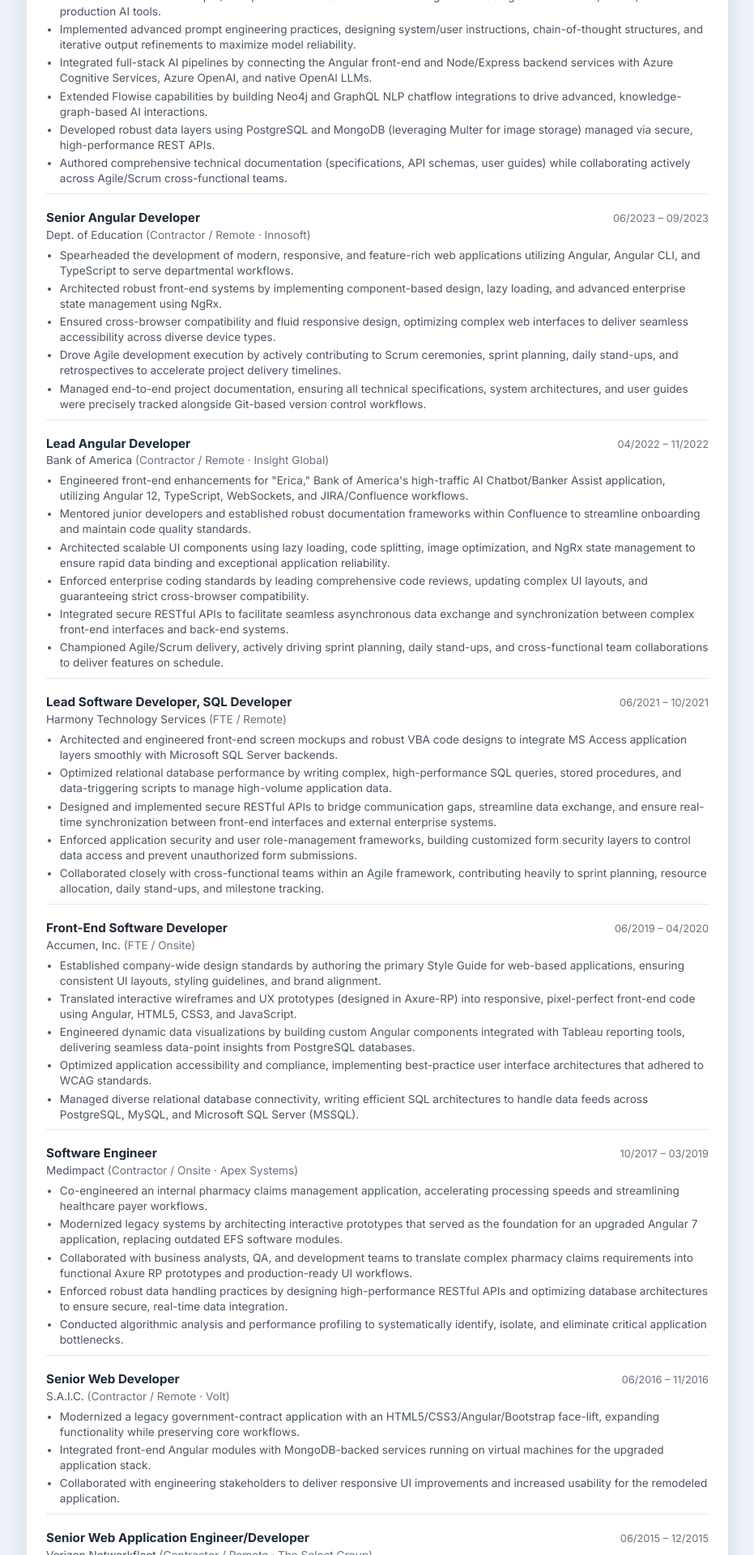
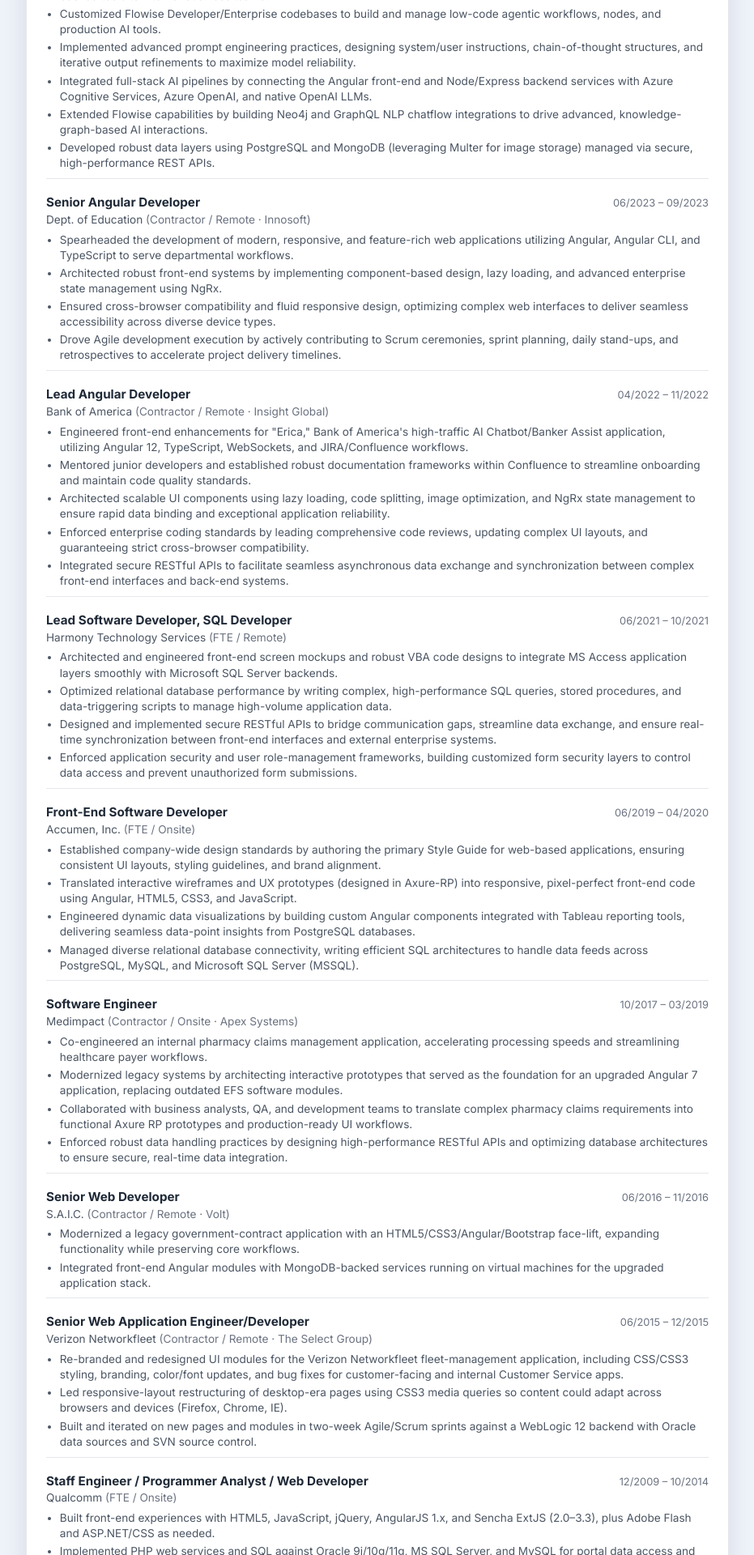
Before and after one commit to PaulyWolly/resume_pjw, an Angular app in the folder resume-app/: page / in a window 1280 px wide. Shown: the part 880-2800 px from the top of the page at 81% size, without its empty margins (174-1105 px from the left). Built offline with nearby package versions, Linux system fonts and the light colour scheme.

Commit message:
Add Ardent Mills .NET v8 bullet and trim older roles for length.
Keeps the resume nearer three pages by dropping generic Agile/docs bullets while shipping the Angular project wording updates.

```diff
--- a/resume-app/src/app/data/resume.data.ts
+++ b/resume-app/src/app/data/resume.data.ts
@@ -46,6 +46,7 @@
       highlights: [
         'Led the architectural migration of enterprise Core and Prism web applications from Angular v14 to v20, programmatically refactoring the legacy UI codebase to adopt v15 Material Design Components (MDC).',
         'Engineered custom CSS and component overrides to successfully mitigate breaking changes injected by, the MDC migration, maintaining strict visual and functional parity across all application layouts.',
+        'Integrated .NET v8 services and APIs to access and deliver backend data required by the Angular front-end applications.',
         'Optimized application scalability and load times during the upgrade by designing modular component structures, implementing lazy loading, and refactoring NgRx state management.',
         'Streamlined development lifecycles by engineering automated Azure DevOps CI/CD pipelines to accelerate testing, staging, and deployment workflows for cross-functional Agile teams.',
       ],
@@ -64,7 +65,6 @@
         'Integrated full-stack AI pipelines by connecting the Angular front-end and Node/Express backend services with Azure Cognitive Services, Azure OpenAI, and native OpenAI LLMs.',
         'Extended Flowise capabilities by building Neo4j and GraphQL NLP chatflow integrations to drive advanced, knowledge-graph-based AI interactions.',
         'Developed robust data layers using PostgreSQL and MongoDB (leveraging Multer for image storage) managed via secure, high-performance REST APIs.',
-        'Authored comprehensive technical documentation (specifications, API schemas, user guides) while collaborating actively across Agile/Scrum cross-functional teams.',
       ],
     },
     {
@@ -78,7 +78,6 @@
         'Architected robust front-end systems by implementing component-based design, lazy loading, and advanced enterprise state management using NgRx.',
         'Ensured cross-browser compatibility and fluid responsive design, optimizing complex web interfaces to deliver seamless accessibility across diverse device types.',
         'Drove Agile development execution by actively contributing to Scrum ceremonies, sprint planning, daily stand-ups, and retrospectives to accelerate project delivery timelines.',
-        'Managed end-to-end project documentation, ensuring all technical specifications, system architectures, and user guides were precisely tracked alongside Git-based version control workflows.',
       ],
     },
     {
@@ -93,7 +92,6 @@
         'Architected scalable UI components using lazy loading, code splitting, image optimization, and NgRx state management to ensure rapid data binding and exceptional application reliability.',
         'Enforced enterprise coding standards by leading comprehensive code reviews, updating complex UI layouts, and guaranteeing strict cross-browser compatibility.',
         'Integrated secure RESTful APIs to facilitate seamless asynchronous data exchange and synchronization between complex front-end interfaces and back-end systems.',
-        'Championed Agile/Scrum delivery, actively driving sprint planning, daily stand-ups, and cross-functional team collaborations to deliver features on schedule.',
       ],
     },
     {
@@ -107,7 +105,6 @@
         'Optimized relational database performance by writing complex, high-performance SQL queries, stored procedures, and data-triggering scripts to manage high-volume application data.',
         'Designed and implemented secure RESTful APIs to bridge communication gaps, streamline data exchange, and ensure real-time synchronization between front-end interfaces and external enterprise systems.',
         'Enforced application security and user role-management frameworks, building customized form security layers to control data access and prevent unauthorized form submissions.',
-        'Collaborated closely with cross-functional teams within an Agile framework, contributing heavily to sprint planning, resource allocation, daily stand-ups, and milestone tracking.',
       ],
     },
     {
@@ -120,7 +117,6 @@
         'Established company-wide design standards by authoring the primary Style Guide for web-based applications, ensuring consistent UI layouts, styling guidelines, and brand alignment.',
         'Translated interactive wireframes and UX prototypes (designed in Axure-RP) into responsive, pixel-perfect front-end code using Angular, HTML5, CSS3, and JavaScript.',
         'Engineered dynamic data visualizations by building custom Angular components integrated with Tableau reporting tools, delivering seamless data-point insights from PostgreSQL databases.',
-        'Optimized application accessibility and compliance, implementing best-practice user interface architectures that adhered to WCAG standards.',
         'Managed diverse relational database connectivity, writing efficient SQL architectures to handle data feeds across PostgreSQL, MySQL, and Microsoft SQL Server (MSSQL).',
       ],
     },
@@ -135,7 +131,6 @@
         'Modernized legacy systems by architecting interactive prototypes that served as the foundation for an upgraded Angular 7 application, replacing outdated EFS software modules.',
         'Collaborated with business analysts, QA, and development teams to translate complex pharmacy claims requirements into functional Axure RP prototypes and production-ready UI workflows.',
         'Enforced robust data handling practices by designing high-performance RESTful APIs and optimizing database architectures to ensure secure, real-time data integration.',
-        'Conducted algorithmic analysis and performance profiling to systematically identify, isolate, and eliminate critical application bottlenecks.',
       ],
     },
     {
@@ -147,7 +142,6 @@
       highlights: [
         'Modernized a legacy government-contract application with an HTML5/CSS3/Angular/Bootstrap face-lift, expanding functionality while preserving core workflows.',
         'Integrated front-end Angular modules with MongoDB-backed services running on virtual machines for the upgraded application stack.',
-        'Collaborated with engineering stakeholders to deliver responsive UI improvements and increased usability for the remodeled application.',
       ],
     },
     {
@@ -160,7 +154,6 @@
         'Re-branded and redesigned UI modules for the Verizon Networkfleet fleet-management application, including CSS/CSS3 styling, branding, color/font updates, and bug fixes for customer-facing and internal Customer Service apps.',
         'Led responsive-layout restructuring of desktop-era pages using CSS3 media queries so content could adapt across browsers and devices (Firefox, Chrome, IE).',
         'Built and iterated on new pages and modules in two-week Agile/Scrum sprints against a WebLogic 12 backend with Oracle data sources and SVN source control.',
-        'Authored layout comps in Photoshop/Illustrator and implemented styles with Sass plus Grunt/Gulp task runners; code was pre-screened in Crucible before commit.',
       ],
     },
     {
@@ -174,7 +167,6 @@
         'Implemented PHP web services and SQL against Oracle 9i/10g/11g, MS SQL Server, and MySQL for portal data access and administration.',
         'Administered SharePoint 2007/2010 sites with custom workflows, libraries, lists, web parts, and SharePoint Designer automations.',
         'Created a stand-alone AngularJS 1.2 video-watermarking application for Qualcomm Legal (HTML5/CSS3, ffmpeg processing, MySQL event logging).',
-        'Delivered Java/Struts and JSP components for production suites, plus JUnit/Selenium coverage and Oracle ERD design in Visio.',
       ],
     },
   ],
@@ -312,14 +304,14 @@
     {
       name: 'Angular Recipe Book using NgRx',
       stack: 'Angular',
-      description: 'Recipe book application built with Angular and NgRx state management',
+      description: 'Recipe book application w/ Angular, NgRx',
       githubUrl: 'https://github.com/PaulyWolly/recipe-book-ngrx-v15b',
       liveUrl: 'https://recipe-book-ngrx-v15b.netlify.app/auth',
     },
     {
       name: 'Angular Sandbox II',
       stack: 'Angular',
-      description: 'Angular 14 CRUD sandbox with routing, Material, Bootstrap, and dark mode',
+      description: 'Angular 14 CRUD w/ routing, Angular Material, Bootstrap, dark mode',
       githubUrl: 'https://github.com/PaulyWolly/ng14_CRUD-pucp',
       liveUrl: 'https://ng14-crud-pucp-v2.netlify.app/',
     },
@@ -327,7 +319,7 @@
       name: 'MEAN Profiling App',
       stack: 'Angular',
       description:
-        'Auth0/Google auth, web sockets, chat, and more — Angular v17 profiling app',
+        'Auth0/Google, JWT, web sockets, "live" chat, profiles, image/video uploading',
       githubUrl: 'https://github.com/PaulyWolly/My-Profiling-App_v17',
       liveUrl: 'https://my-profiling-app-v17-1.onrender.com/',
     },
```
